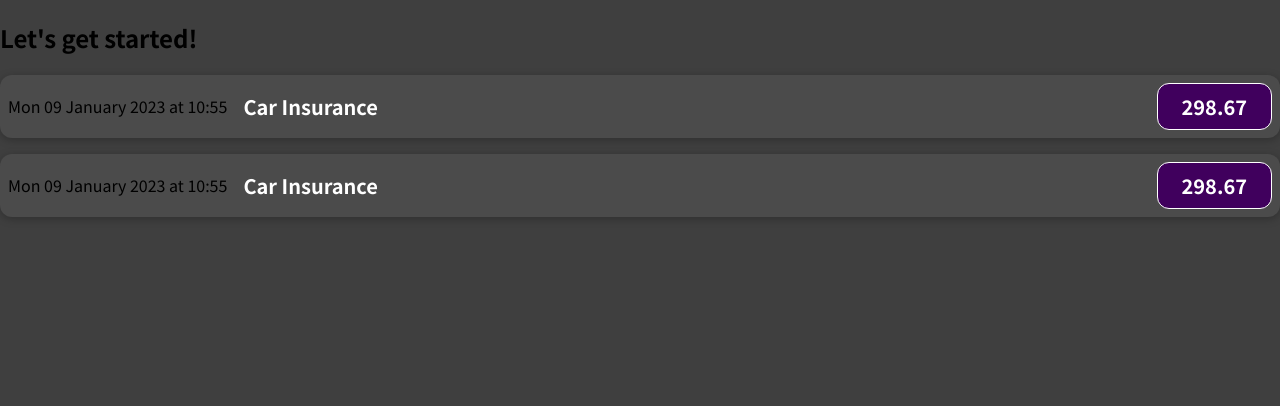
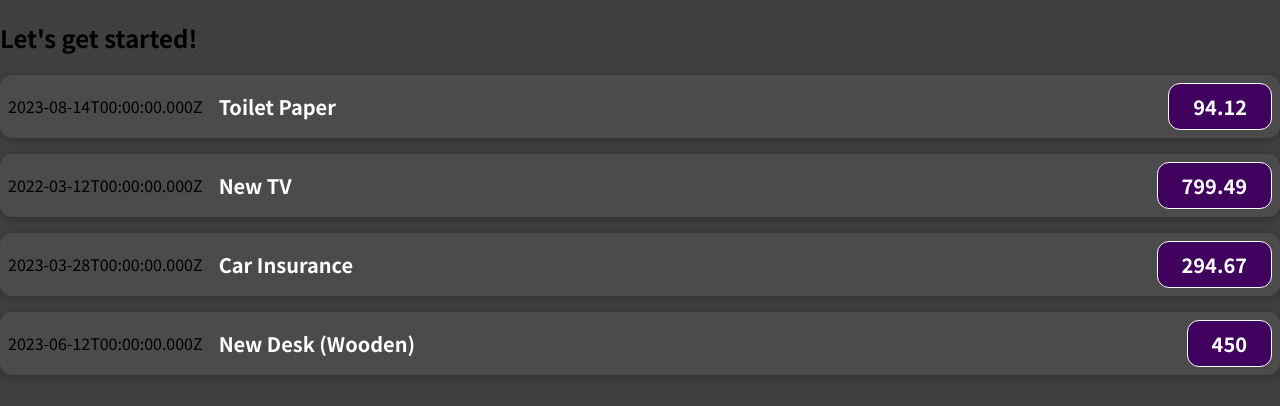
Before and after one commit to tsakP/react-complete-guide, a JavaScript app: page / in a window 1280 px wide. Shown: the top 406 px of the page. Built offline with nearby package versions, Linux system fonts and the light colour scheme.

Commit message:
Passing Data via "props"

```diff
--- a/src/App.js
+++ b/src/App.js
@@ -1,11 +1,51 @@
 import ExpenseItem from './components/ExpenseItem';
 
 function App() {
+  const expenses = [
+    {
+      id: 'e1',
+      title: 'Toilet Paper',
+      amount: 94.12,
+      date: new Date(2023, 7, 14),
+    },
+    { id: 'e2', title: 'New TV', amount: 799.49, date: new Date(2022, 2, 12) },
+    {
+      id: 'e3',
+      title: 'Car Insurance',
+      amount: 294.67,
+      date: new Date(2023, 2, 28),
+    },
+    {
+      id: 'e4',
+      title: 'New Desk (Wooden)',
+      amount: 450,
+      date: new Date(2023, 5, 12),
+    },
+  ]
+
   return (
     <div>
       <h2>Let's get started!</h2>
-      <ExpenseItem></ExpenseItem>
-      <ExpenseItem></ExpenseItem>
+      <ExpenseItem
+        title={expenses[0].title}
+        amount={expenses[0].amount}
+        date={expenses[0].date}>
+      </ExpenseItem>
+      <ExpenseItem
+        title={expenses[1].title}
+        amount={expenses[1].amount}
+        date={expenses[1].date}>
+      </ExpenseItem>
+      <ExpenseItem
+        title={expenses[2].title}
+        amount={expenses[2].amount}
+        date={expenses[2].date}>
+      </ExpenseItem>
+      <ExpenseItem
+        title={expenses[3].title}
+        amount={expenses[3].amount}
+        date={expenses[3].date}>
+      </ExpenseItem>
     </div>
   );
 }
--- a/src/components/ExpenseItem.js
+++ b/src/components/ExpenseItem.js
@@ -1,24 +1,16 @@
 import './ExpenseItem.css';
 
-function ExpenseItem() {
-   const expenseDate = new Date();
-   const options = {
-      hour: 'numeric',
-      minute: 'numeric',
-      day: '2-digit',
-      month: 'long',
-      year: 'numeric',
-      weekday: 'short' // optional values: long/short/narrow
-   }
+function ExpenseItem(props) {
+   const expenseDate = new Date(2023, 0, 9);
    const expenseTitle = 'Car Insurance';
    const expenseAmount = 298.67;
 
    return (
       <div className='expense-item'>
-         <div>{Intl.DateTimeFormat('en-UK', options).format(expenseDate)}</div>
+         <div>{props.date.toISOString()}</div>
          <div className='expense-item__description'>
-            <h2>{expenseTitle}</h2>
-            <div className='expense-item__price'>{expenseAmount}</div>
+            <h2>{props.title}</h2>
+            <div className='expense-item__price'>{props.amount}</div>
          </div>
       </div>
    );
```
